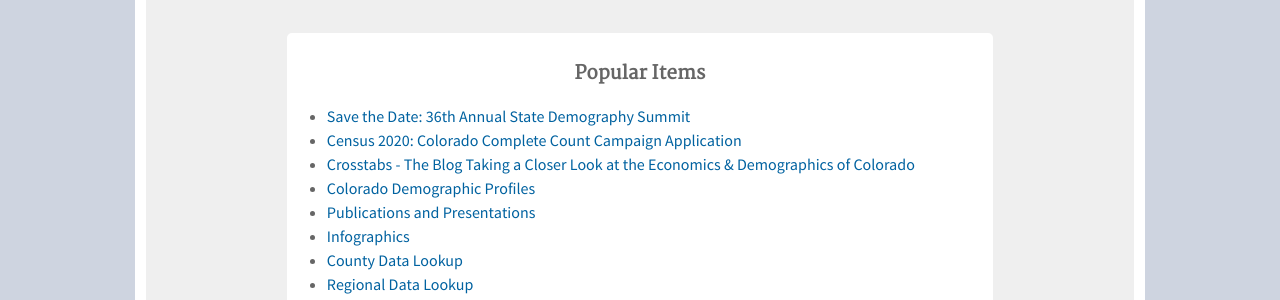
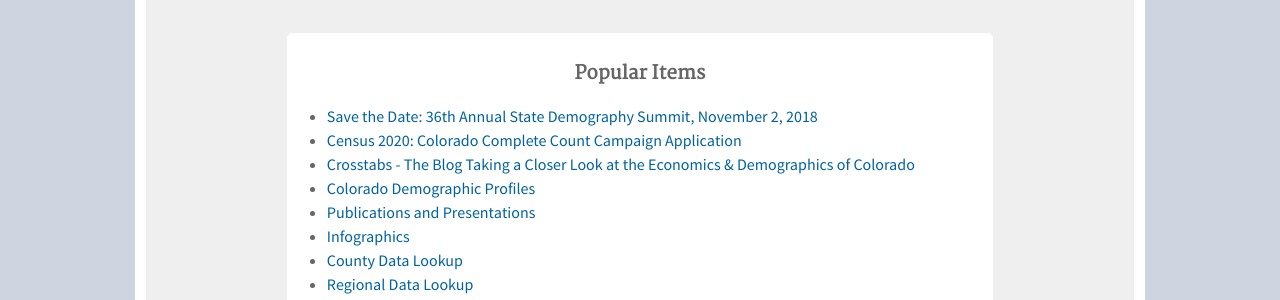
Before and after one commit to TBleess/Website_New, a Jekyll site: the page built from pages/0_Homepage_and_Footer_Links/index.md, in a window 1280 px wide. Shown: the part 650-950 px from the top of the page. Built offline with Jekyll 4.4.1, drawn with Linux system fonts in a browser that asks for light colours.

Commit message:
Update infobox.yml

```diff
--- a/_data/infobox.yml
+++ b/_data/infobox.yml
@@ -2,7 +2,7 @@
   # url: "/data/"
 # - name: "Webmap Gallery"
 #   url: "/gis/map-gallery/"
-- name: "Save the Date: 36th Annual State Demography Summit"
+- name: "Save the Date: 36th Annual State Demography Summit, November 2, 2018"
   url: "/demography/demography-summit-2018/"
 - name: "Census 2020:  Colorado Complete Count Campaign Application"
   url: "/demography/2020CCCC"
```
